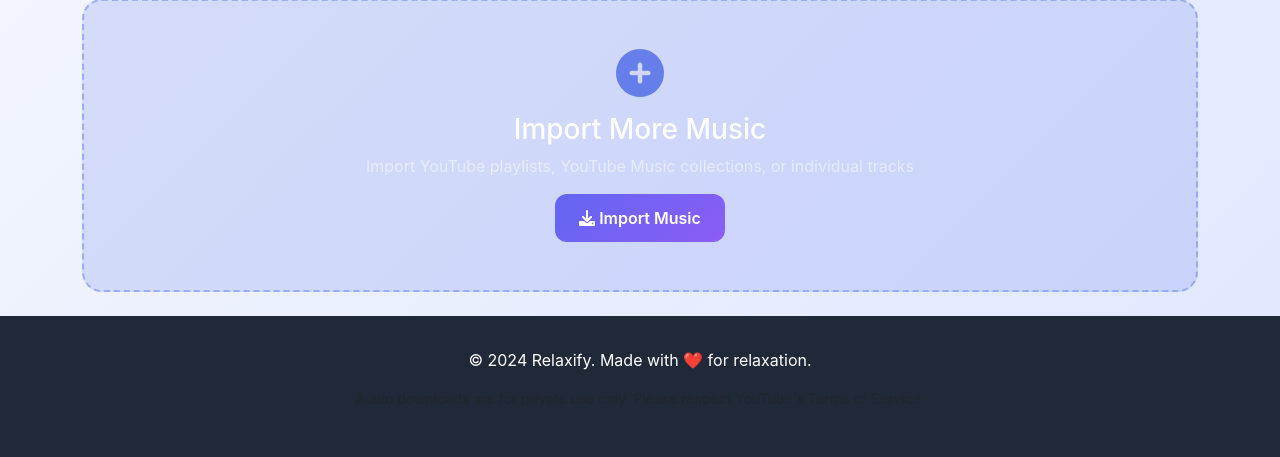
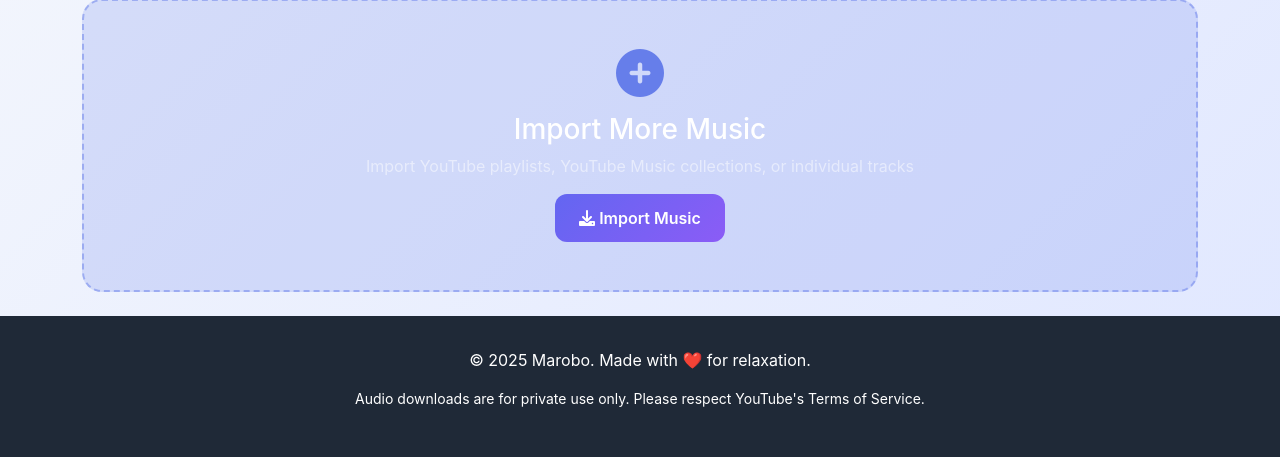
Before and after one commit to marobo/relaxify, a Django app: page / in a window 1280 px wide. Shown: the part 642-1099 px from the top of the page. Run offline with Django 5.2, Linux system fonts and the light colour scheme; data that the repository does not hold is empty; some libraries are stand-ins or nearby versions.

Commit message:
remove text-muted in footer

```diff
--- a/relaxify/settings.py
+++ b/relaxify/settings.py
@@ -29,7 +29,7 @@ SECRET_KEY = os.getenv('SECRET_KEY', 'django-insecure-!#y6!osy*uy8wrt^hr^5ga$3x(
 # SECURITY WARNING: don't run with debug turned on in production!
 DEBUG = True
 
-ALLOWED_HOSTS = ['relaxify.pythonanywhere.com']
+ALLOWED_HOSTS = ['relaxify.pythonanywhere.com', 'localhost', '127.0.0.1', '0.0.0.0']
 
 
 # Application definition
--- a/templates/base.html
+++ b/templates/base.html
@@ -81,8 +81,8 @@
     <!-- Footer -->
     <footer class="footer">
         <div class="container text-center">
-            <p>&copy; 2024 Relaxify. Made with ❤️ for relaxation.</p>
-            <p class="small text-muted">Audio downloads are for private use only. Please respect YouTube's Terms of Service.</p>
+            <p>&copy; 2025 Marobo. Made with ❤️ for relaxation.</p>
+            <p class="small">Audio downloads are for private use only. Please respect YouTube's Terms of Service.</p>
         </div>
     </footer>
 
```
